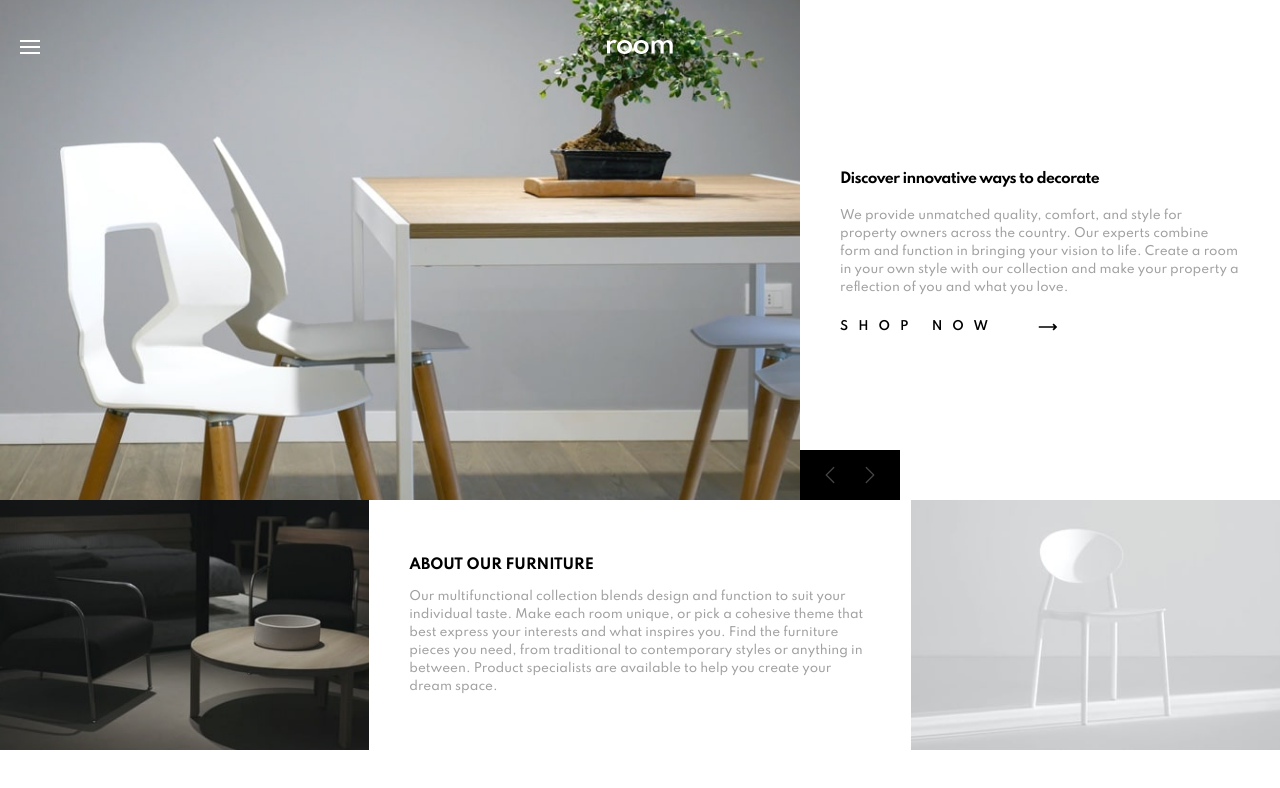
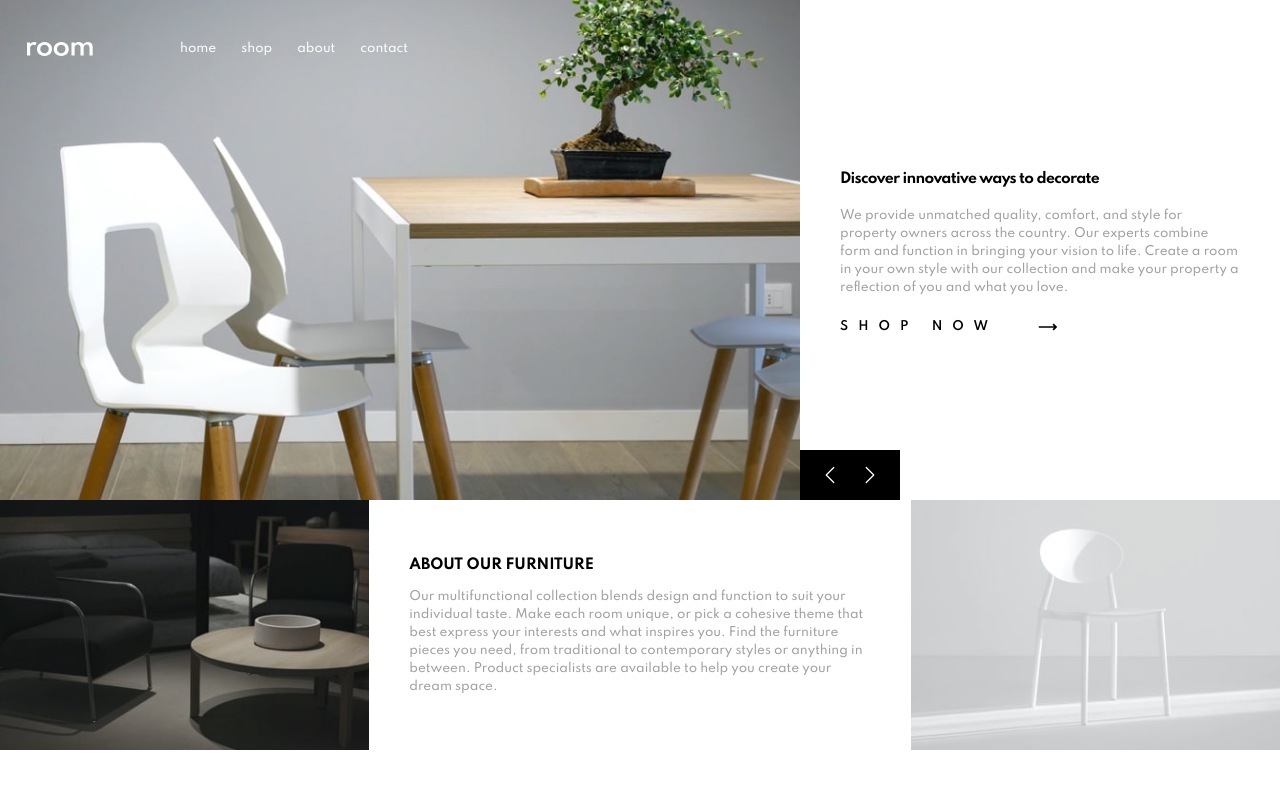
Before and after one commit to xKarol/room-homepage, a Next.js app: page / in a window 1280 px wide. Shown: the top 788 px of the page. Built offline with nearby package versions, Linux system fonts and the light colour scheme.

Commit message:
Add navbar, hero and about responsive fixes

```diff
--- a/components/About.js
+++ b/components/About.js
@@ -4,7 +4,7 @@
 
 export default function About() {
   return (
-    <section className="h-[800px] md:h-[250px] w-full flex flex-col md:flex-row">
+    <section className="h-[900px] md:h-[250px] w-full flex flex-col md:flex-row">
       <div className="flex-1 w-full h-full">
         <Photo src={AboutImg} className={"w-full h-full"} alt="room photo" />
       </div>
--- a/components/Hamburger.js
+++ b/components/Hamburger.js
@@ -1,7 +1,7 @@
 export default function Hamburger({ active, onClick }) {
   return (
     <div
-      className="flex flex-col justify-center items-center space-y-1 z-50"
+      className="md:hidden flex flex-col justify-center items-center space-y-1 z-50 cursor-pointer"
       onClick={onClick}
     >
       <span
--- a/components/Header.js
+++ b/components/Header.js
@@ -11,7 +11,7 @@
       if (!open) return;
       setOpen(false);
     };
-    document.body.style.overflow = `${open ? "hidden" : "scroll"}`;
+    document.body.style.overflowX = `${open ? "hidden" : "visible"}`;
     if (open) window.scrollTo(0, 0);
     document.addEventListener("click", handleClick);
     return () => {
@@ -20,10 +20,14 @@
   }, [open]);
 
   return (
-    <header className="w-full flex px-5 absolute top-10 z-50">
+    <header className="w-full flex px-5 absolute top-10 z-50 items-center">
       <Hamburger active={open} onClick={() => setOpen(!open)} />
-      <div className={"flex absolute left-1/2 -translate-x-1/2"}>
-        <Logo className={"w-[80px] h-[15px] left-1/2 -translate-x-1/2"} />
+      <div
+        className={`flex absolute md:static md:left-0 md:translate-x-0 left-1/2 -translate-x-1/2 ${
+          open && "hidden"
+        }`}
+      >
+        <Logo className={"w-[80px] h-[15px]"} />
       </div>
       <Nav active={open} />
     </header>
--- a/components/Hero.js
+++ b/components/Hero.js
@@ -1,17 +1,14 @@
 import { CgArrowLongRight } from "react-icons/cg";
 import Photo from "./Photo";
-import { BsChevronLeft, BsChevronRight } from "react-icons/bs";
+import Switcher from "./Switcher";
 import Hero1 from "../assets/images/desktop-image-hero-1.jpg";
 
 export default function Hero() {
   return (
-    <section className="h-[500px] w-full flex flex-col md:flex-row">
+    <section className="h-[700px] md:h-[500px] w-full flex flex-col md:flex-row">
       <div className="md:flex-[2] w-full h-full">
         <Photo src={Hero1} className={"w-full h-full"} alt="room photo">
-          <div className="absolute right-0 bottom-0 bg-black h-[50px] w-[100px] md:-right-[100px] flex space-x-5 text-veryDarkGray text-xl items-center justify-center">
-            <BsChevronLeft />
-            <BsChevronRight />
-          </div>
+          <Switcher />
         </Photo>
       </div>
       <section className="p-10 flex justify-center items-center md:flex-1">
--- a/components/Logo.js
+++ b/components/Logo.js
@@ -5,7 +5,7 @@
 export default function Logo({ className }) {
   return (
     <Link href="/">
-      <a className={`relative ${className}`}>
+      <a className={`relative ${className} select-none`}>
         <Image
           src={LogoSrc}
           alt="room homepage"
--- a/components/Nav.js
+++ b/components/Nav.js
@@ -1,16 +1,38 @@
+import Link from "next/link";
+
 export default function Nav({ active }) {
   return (
     <>
-      {active && (
-        <nav className="fixed pl-20 py-10 top-0 left-0 bg-white w-full shadow-[0_0_0_1000000px_rgba(0,0,0,0.5)]">
-          <ul className="flex space-x-[25px] font-bold lowercase">
-            <li>Home</li>
-            <li>Shop</li>
-            <li>About</li>
-            <li>Contact</li>
-          </ul>
-        </nav>
-      )}
+      <nav
+        className={`${
+          active
+            ? "font-bold py-10 fixed top-0 left-0 bg-white w-full shadow-[0_0_0_1000000px_rgba(0,0,0,0.5)]"
+            : "hidden md:block text-white"
+        } pl-20`}
+      >
+        <ul className="flex space-x-[25px] lowercase">
+          <Link href="/">
+            <a className="relative after:pointer-events-none after:transition-opacity after:opacity-0 hover:after:opacity-100 after:absolute after:-bottom-[5px] after:left-0 after:right-0 after:h-[3px] after:bg-white">
+              Home
+            </a>
+          </Link>
+          <Link href="/">
+            <a className="relative after:pointer-events-none after:transition-opacity after:opacity-0 hover:after:opacity-100 after:absolute after:-bottom-[5px] after:left-0 after:right-0 after:h-[3px] after:bg-white">
+              Shop
+            </a>
+          </Link>
+          <Link href="/">
+            <a className="relative after:pointer-events-none after:transition-opacity after:opacity-0 hover:after:opacity-100 after:absolute after:-bottom-[5px] after:left-0 after:right-0 after:h-[3px] after:bg-white">
+              About
+            </a>
+          </Link>
+          <Link href="/">
+            <a className="relative after:pointer-events-none after:transition-opacity after:opacity-0 hover:after:opacity-100 after:absolute after:-bottom-[5px] after:left-0 after:right-0 after:h-[3px] after:bg-white">
+              Contact
+            </a>
+          </Link>
+        </ul>
+      </nav>
     </>
   );
 }
--- /dev/null
+++ b/components/Switcher.js
@@ -0,0 +1,10 @@
+import { BsChevronLeft, BsChevronRight } from "react-icons/bs";
+
+export default function Switcher() {
+  return (
+    <div className="absolute right-0 bottom-0 bg-black h-[50px] w-[100px] md:-right-[100px] flex space-x-5 text-white text-xl items-center justify-center">
+      <BsChevronLeft className="cursor-pointer transition-colors hover:text-veryDarkGray"/>
+      <BsChevronRight className="cursor-pointer transition-colors hover:text-veryDarkGray"/>
+    </div>
+  );
+}
```
